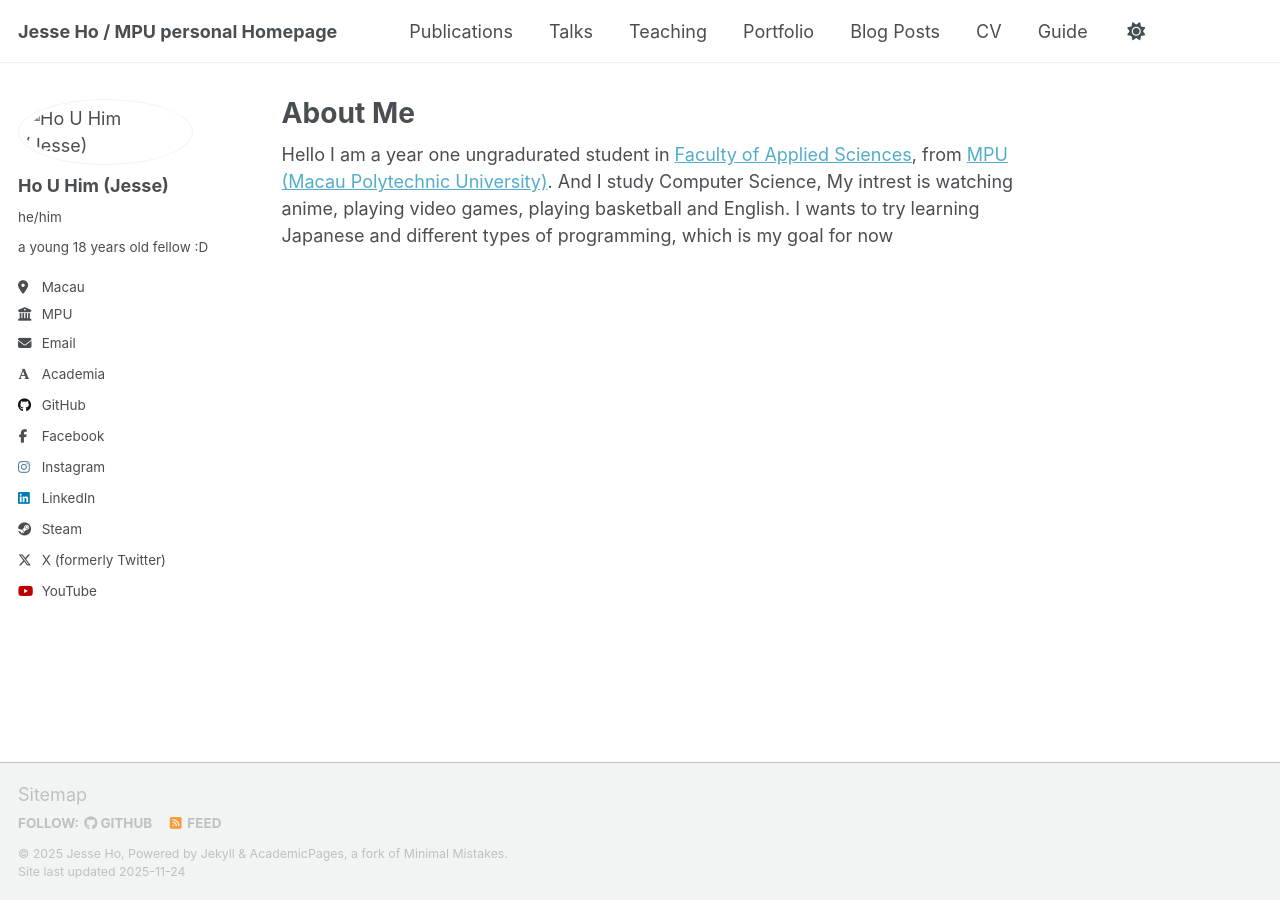
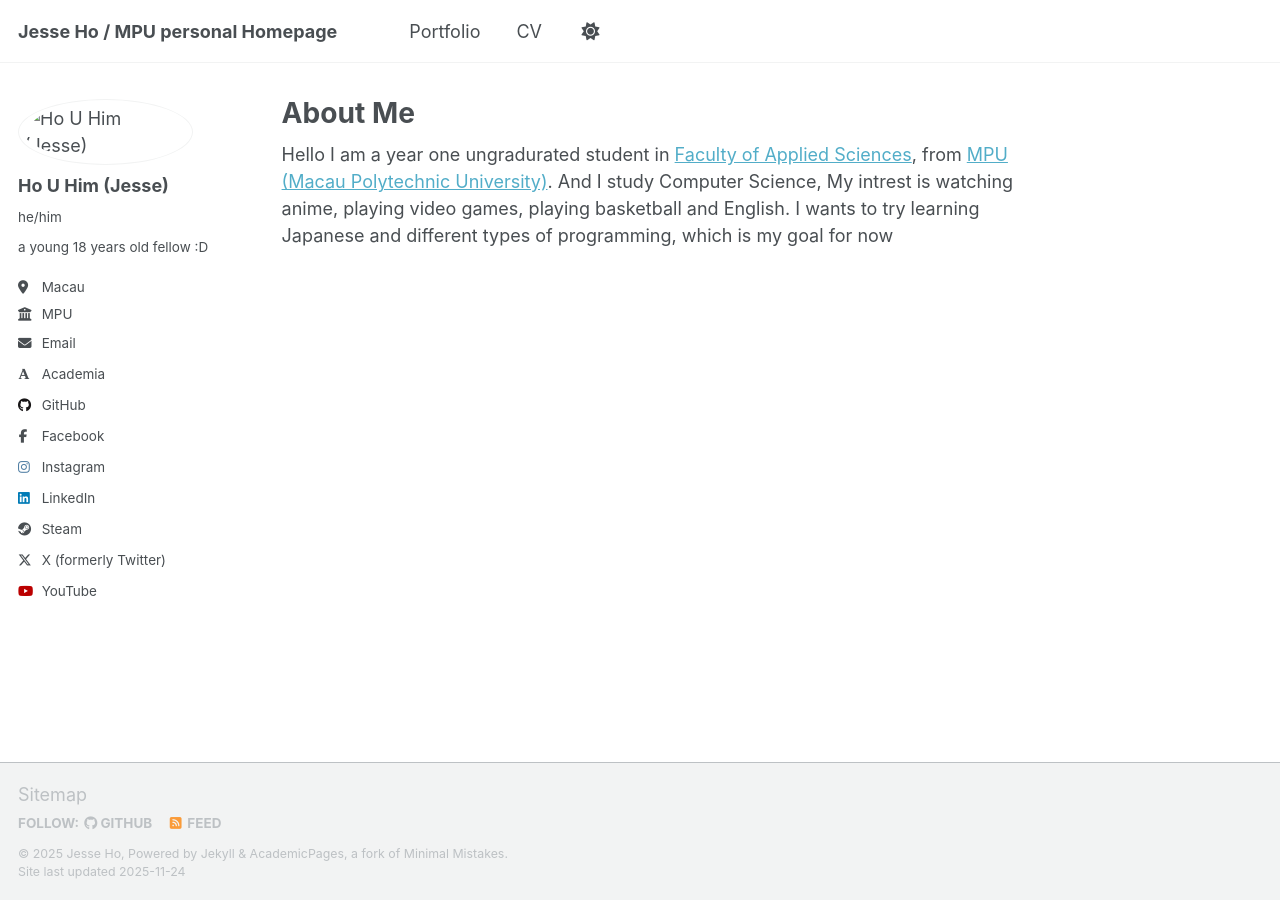
Before and after one commit to IceNinjaSans/JesseHo-MPU-Homepage, a Jekyll site: the page built from _pages/about.md, in a window 1280 px wide. Built offline with Jekyll 4.4.1, drawn with Linux system fonts in a browser that asks for light colours; some web fonts are replaced; a script that is not in the unit is left out.

Commit message:
Update navigation.yml
Signed-off-by: IceNinjaSans <101122886+IceNinjaSans@users.noreply.github.com>

```diff
--- a/_data/navigation.yml
+++ b/_data/navigation.yml
@@ -8,20 +8,15 @@
 #      Markdown formatted page while the second is generated using JSON.
 
 main:
-  - title: "Publications"
-    url: /publications/
 
-  - title: "Talks"
-    url: /talks/
 
-  - title: "Teaching"
-    url: /teaching/
+
+
 
   - title: "Portfolio"
     url: /portfolio/
 
-  - title: "Blog Posts"
-    url: /year-archive/
+
 
   - title: "CV"
     url: /cv/
@@ -29,5 +24,5 @@ main:
   # - title: "CV"
   #   url: /cv-json/
 
-  - title: "Guide"
-    url: /markdown/
+  #- title: "Guide"
+  #  url: /markdown/
```
